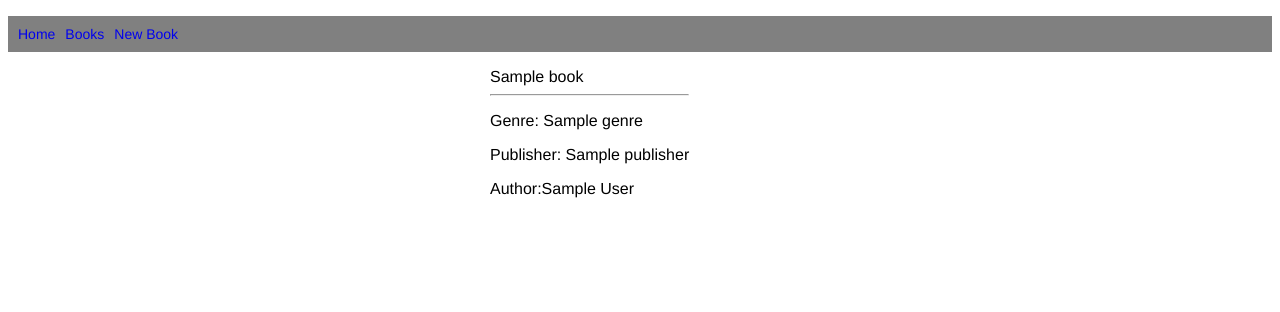
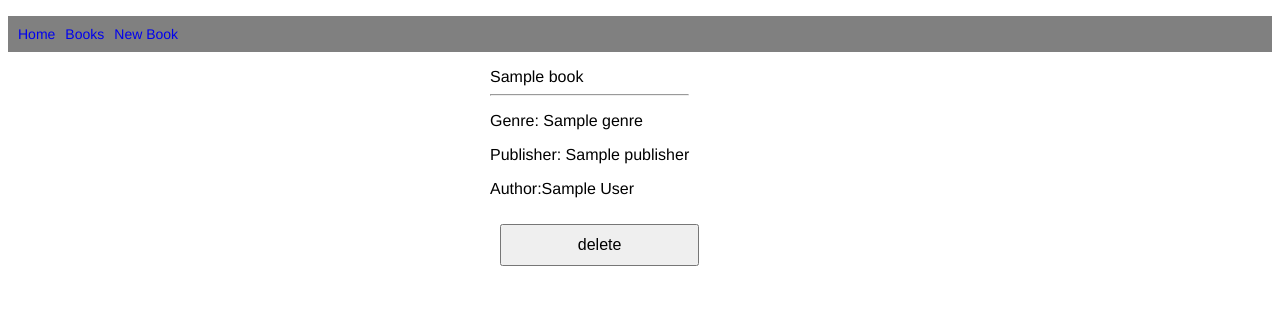
Before and after one commit to NateDawggWoof/week04_day3_LAB_Books_Authors, a Flask app: page /books in a window 1280 px wide. Shown: the top 312 px of the page. Run offline with Flask 2, Linux system fonts and the light colour scheme; a database or web service that is not in the repository returns one stand-in record (values such as "Sample title"); some libraries are stand-ins or nearby versions.

Commit message:
MVP complete

```diff
--- a/controllers/books_controller.py
+++ b/controllers/books_controller.py
@@ -17,7 +17,10 @@ def books():
 
 
 # DELETE
-
+@books_blueprint.route('/books/<id>/delete', methods = ['POST'])
+def delete_book(id):
+    book_repo.delete(id)
+    return redirect('/books')
 
 ##### EXTENSION #####
 
--- a/templates/books/index.html
+++ b/templates/books/index.html
@@ -19,6 +19,11 @@
     <!-- </ul>
     </li> -->
     </div>
+    <div>
+        <form action="/books/{{book.id}}/delete" method = "post">
+        <button>delete</button>
+        </form>
+    </div>
 
 </div>
 
```
